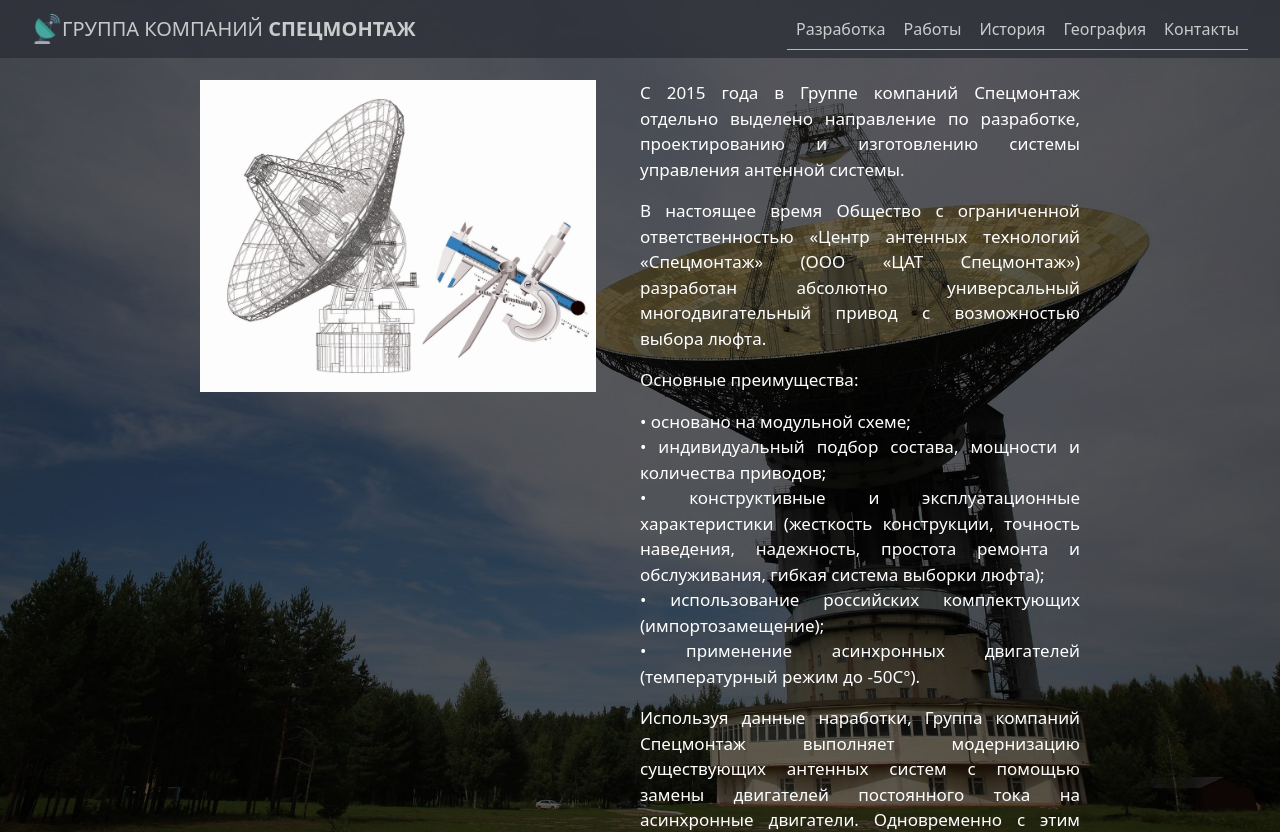
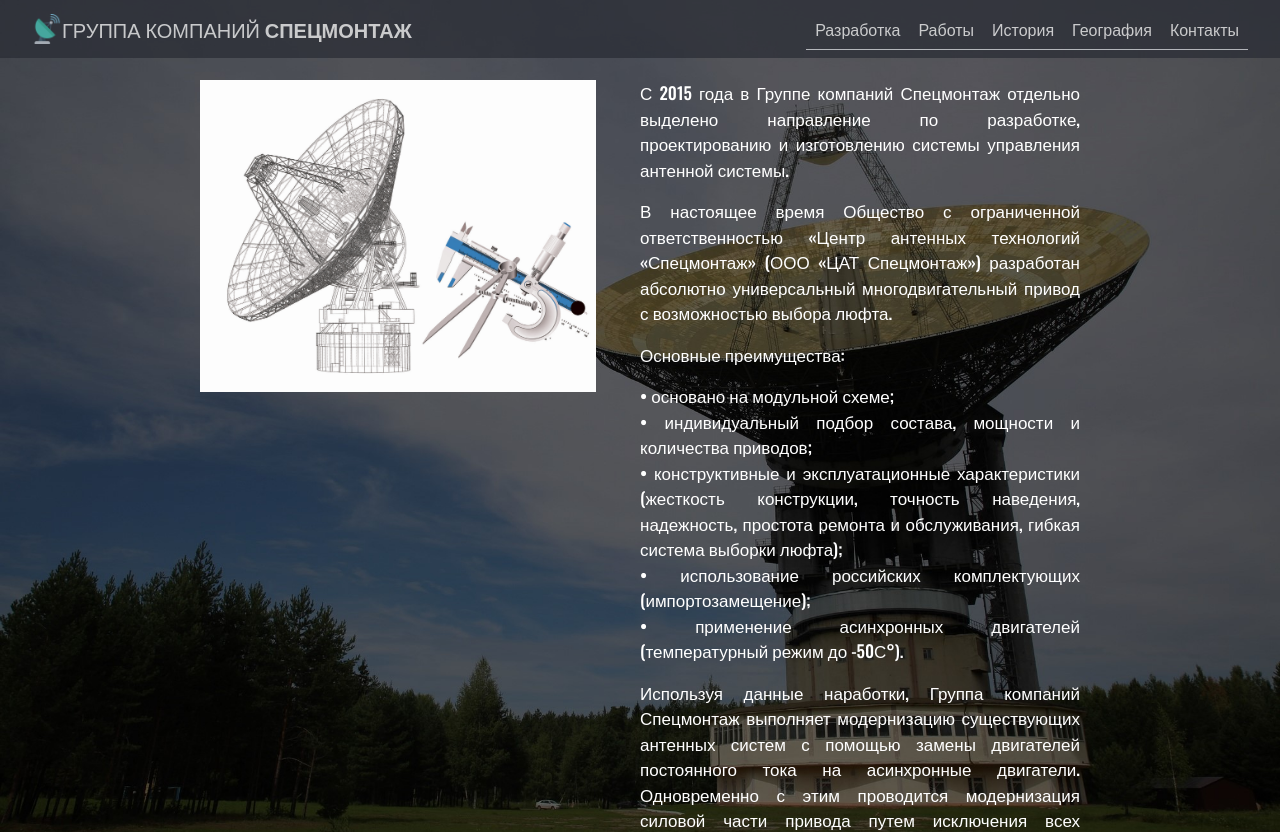
Before and after one commit to vlad-doc-g/SummerPractice, a React (Create React App) app: page /SummerPractice/development in a window 1280 px wide. Shown: the top 832 px of the page. Built offline with nearby package versions, Linux system fonts and the light colour scheme.

Commit message:
Update index.css

```diff
--- a/src/index.css
+++ b/src/index.css
@@ -12,5 +12,5 @@ code {
 }
 
 html, body {
-  font-family: 'Oswald', sans-serif;
+  font-family: 'Oswald', sans-serif !important;
 }
```
